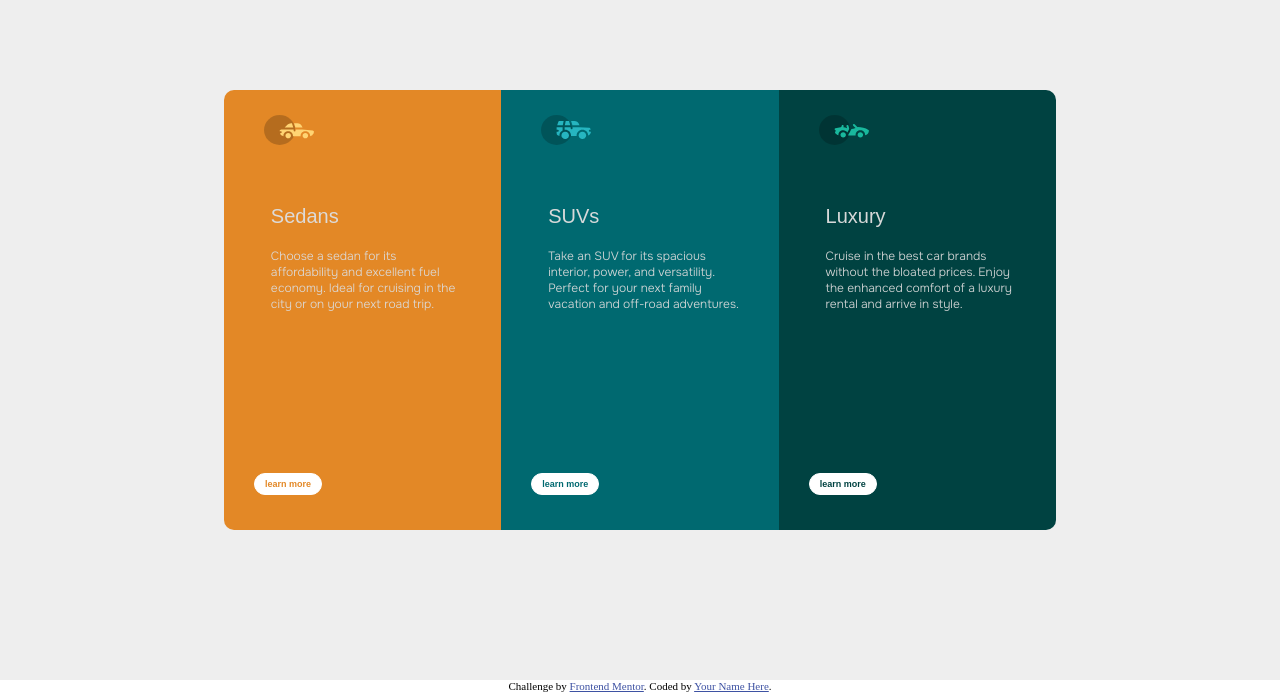
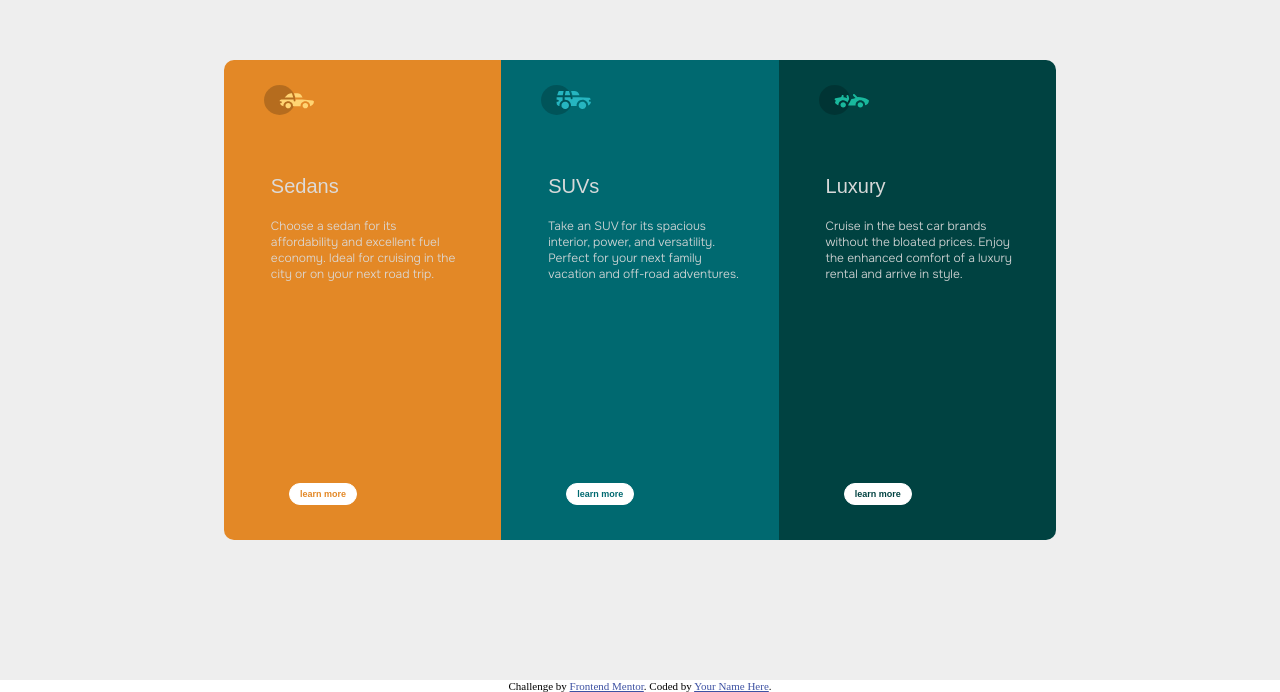
Before and after one commit to mohamedabdella777/3-column-preview-card-component-main, a plain HTML site: page index.html in a window 1280 px wide. Shown: the part 120-812 px from the top of the page. Drawn offline with Linux system fonts and the light colour scheme; a web font is replaced by a local one.

Commit message:
second change in css file

```diff
--- a/style.css
+++ b/style.css
@@ -18,10 +18,10 @@
     display: flex;
     justify-content: center;
     align-items: center;
-    height: 55%;
+    height: 60%;
     width: 65%;
     font-family: "Onest", sans-serif;
-    margin-top: 60px;
+    margin-top: 40px;
 }
 .box1{
   background: hsl(31, 77%, 52%);
@@ -80,7 +80,7 @@ p{
     border-radius: 20px;
     cursor: pointer;
     font-weight: bold;
-    left: 30px;
+    left: 49px;
     bottom: 40px;
 }
 .box1 button{
@@ -149,7 +149,7 @@ p{
 }
 .content button{
     font-weight: bold;
-    left: 30px;
+    left: 65px;
     bottom: 10px;
     padding: 5px 10px;
     margin-bottom: 25px;
@@ -162,8 +162,6 @@ img{
 
 /*tablets(small screens)*/
   @media (min-width:376px)  and (max-width:720px){
-
-
     .content{
         flex-direction: column;
         height: 100%;
@@ -184,8 +182,5 @@ img{
 p{
     font-size: 12px;
 }
-.content button{
-
-}
 
   }
```
